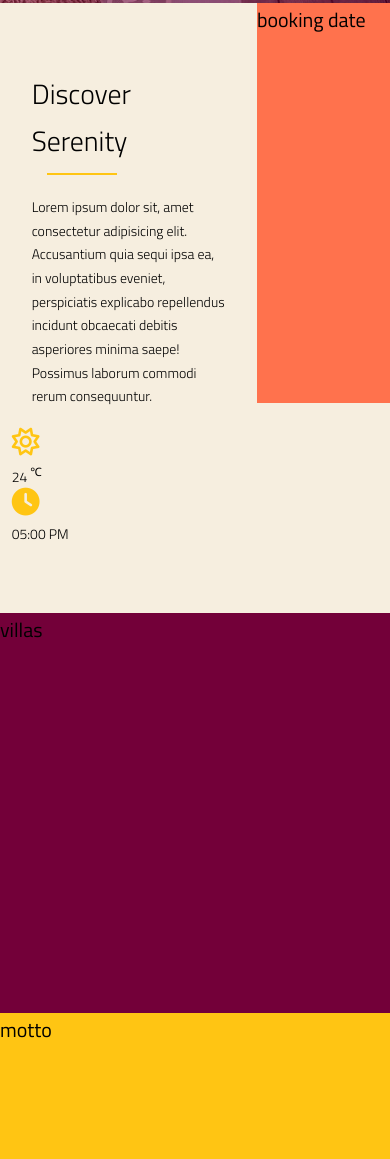
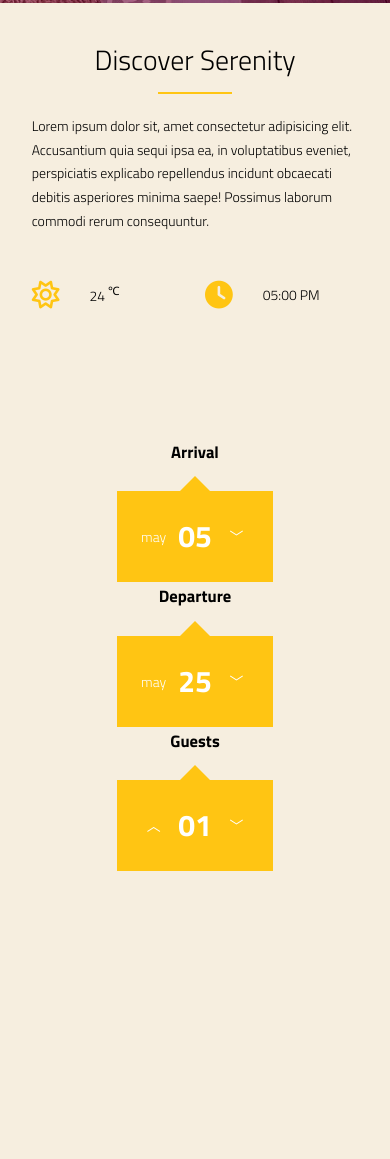
Before and after one commit to AdrianGmaj/Hotel-Site-Grid, a plain HTML site: page index.html in a window 390 px wide. Shown: the part 841-2000 px from the top of the page. Drawn offline with Linux system fonts and the light colour scheme.

Commit message:
booking section

```diff
--- a/index.html
+++ b/index.html
@@ -68,11 +68,11 @@
       saepe! Possimus laborum commodi rerum consequuntur.</p>
 
       <div class="booking-content__icons">
-        <div class="cooking-content__icons--weather">
+        <div class="booking-content__icons--weather">
           <i class="fa-regular fa-sun"></i>
           <p>24 <sup>&#8451</sup></p>
         </div>
-        <div class="cooking-content__icons--time">
+        <div class="booking-content__icons--time">
           <i class="fa fa-clock"></i>
           <p>05:00 PM</p>
         </div>
@@ -83,7 +83,42 @@
 
   <!-- booking date -->
   <section id="booking-date">
-    booking date
+  <div class="booking-date__schedule">
+    <div class="booking-date__schedule--arrival">
+      <h5>Arrival</h5>
+      <div>
+        <p>may</p>
+        <p>05</p>
+        <p>&#65088</p>
+      </div>
+    </div>
+    <div class="booking-date__schedule--departure">
+      <h5>Departure</h5>
+      <div>
+        <p>may</p>
+        <p>25</p>
+        <p>&#65088</p>
+      </div>
+    </div>
+    <div class="booking-date__schedule--guests">
+      <h5>Guests</h5>
+      <div>
+        <p>&#65087</p>
+        <p>01</p>
+        <p>&#65088</p>
+      </div>
+    </div>
+  </div>
+
+
+
+<div class="booking-date__contact">
+  <a href="#" class="booking-date__contact--link">Make a reservation</a>
+  <p>Reservation Hotline</p>
+  <p>+1 3456-7532-7697</p>
+  <p>Reservation Assistants Available 24/7</p>
+</div>
+
   </section>
 
   <!-- villas section -->
--- a/style.css
+++ b/style.css
@@ -354,42 +354,144 @@ section#booking-content {
 
 }
 
-/* booking date */
 
-section#booking-date {
-  background-color: var(--color-tertiary);
-  grid-column: col-start 7/ center-end;
-  height: 400px;
-
-  display: grid;
-  grid-template-rows: repeat(3, max-content);
-  gap: 2vh;
-}
-
-.booking-content__title{
+.booking-content__title {
   font-size: var(--font-size--title);
-  padding: 0 2rem 1rem ;
+  padding: 0 2rem 1rem;
   font-weight: 300;
   position: relative;
 }
 
-.booking-content__title::after{
-  content:'';
+.booking-content__title::after {
+  content: '';
   position: absolute;
-  bottom:0;
-  left:15%;
-  height:0.2rem ;
+  bottom: 0;
+  left: 15%;
+  height: 0.2rem;
   width: 30%;
 
   background-color: var(--color-secondary);
 }
 
-.booking-content__para{
+.booking-content__para {
   padding: 2rem;
 }
 
-section#booking-content p{
+section#booking-content p {
   color: var (var(--color-primary))
+}
+
+.booking-content__icons {
+  margin-left: 2rem;
+
+  display: grid;
+  grid-template-columns: repeat(2, 1fr);
+
+}
+
+
+.booking-content__icons--weather,
+.booking-content__icons--time {
+  display: grid;
+  grid-template-columns: 0.5fr 1fr;
+  grid-template-rows: 10vh;
+  justify-items: start;
+  align-items: center;
+}
+
+
+/* booking date */
+
+section#booking-date {
+  /* background-color: var(--color-primary); */
+  grid-column: col-start 7/ center-end;
+  ;
+
+  display: grid;
+  grid-template-rows: repeat(2, 1fr);
+
+
+}
+
+.booking-date__schedule {
+  display: grid;
+  grid-template-columns: repeat(3, 1fr);
+  column-gap: 2vw;
+  place-items: center;
+}
+
+.booking-date__schedule--arrival,
+.booking-date__schedule--departure,
+.booking-date__schedule--guests {
+  display: grid;
+  row-gap: 3vh;
+}
+
+.booking-date__schedule--arrival h5,
+.booking-date__schedule--departure h5,
+.booking-date__schedule--guests h5 {
+  font-size: calc(1rem+1vw);
+  text-align: center;
+}
+
+.booking-date__schedule--arrival>div,
+.booking-date__schedule--departure>div,
+.booking-date__schedule--guests>div {
+  background-color: var(--color-secondary);
+  padding: 2rem 4rem;
+
+  display: grid;
+  grid-template-rows: repeat(3, 1fr);
+  position: relative;
+}
+
+.booking-date__schedule--arrival>div::before,
+.booking-date__schedule--departure>div:before,
+.booking-date__schedule--guests>div:before {
+  content: "";
+  position: absolute;
+  bottom: 100%;
+  left: 50%;
+  border-width: 1.5rem;
+  margin-left: -1.5rem;
+
+  border-style: solid;
+  border-color: transparent transparent var(--color-secondary) transparent
+}
+
+.booking-date__schedule--arrival>div p:nth-of-type(2),
+.booking-date__schedule--departure>div p:nth-of-type(2),
+.booking-date__schedule--guests>div p:nth-of-type(2) {
+  font-size: 3rem;
+  font-weight: 700;
+}
+
+
+.booking-date__contact {
+  align-self: end;
+}
+
+.booking-date__contact--link:link {
+  background-color: var(--color-secondary);
+  color: white;
+  transition: all var(--transition-duration) ease-in-out;
+}
+
+.booking-date__contact--link:hover {
+  color: var(--color-secondary);
+  background-color: white;
+  border: 0.1rem solid var(--color-secondary);
+
+}
+
+.booking-date__contact p:first-of-type {
+  margin-top: 4rem;
+}
+
+.booking-date__contact p {
+  font-size: 2rem;
+  color: var(--color-primary);
+  margin-bottom: 2rem;
 }
 
 /* villas section */
@@ -470,3 +572,58 @@ footer#footer {
   grid-column: container-start/container-end;
   height: 400px;
 }
+
+/* 800px */
+@media screen and (max-width: 800px) {
+
+  /* booking content */
+
+  section#booking-content {
+    padding: 4vh 3vw;
+    grid-column: center-start/center-end;
+  }
+
+  .booking-content__title {
+    text-align: center;
+  }
+
+  .booking-content__title::after {
+    width: 20%;
+    left: 40%
+  }
+
+  /* booking date */
+
+  section#booking-date {
+    padding: 4vh 3vw;
+    grid-column: center-start/center-end;
+    row-gap: 7vh;
+  }
+
+  .booking-date__schedule--arrival>div,
+  .booking-date__schedule--departure>div,
+  .booking-date__schedule--guests>div {
+    padding: 2rem;
+    grid-template-columns: repeat(3, 1fr);
+    grid-template-rows: min-content;
+    column-gap: 2vw;
+    place-items: center;
+  }
+
+
+}
+
+@media screen and (max-width: 400px){
+  .booking-date__schedule {
+    padding: 4vh 3vw;
+    grid-template-rows: repeat(3, 1fr);
+    grid-template-columns:auto ;
+
+  }
+
+  .booking-date__contact{
+    justify-self: center;
+   align-items: center;
+   padding: 0 2rem 0 2rem
+  }
+}
```
